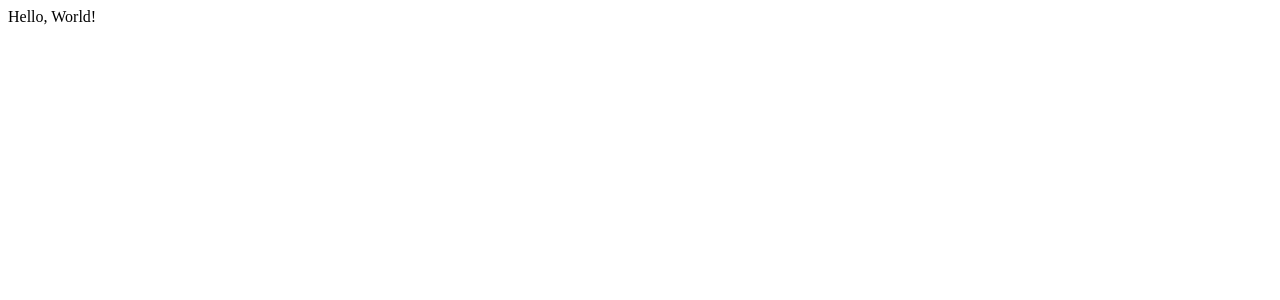
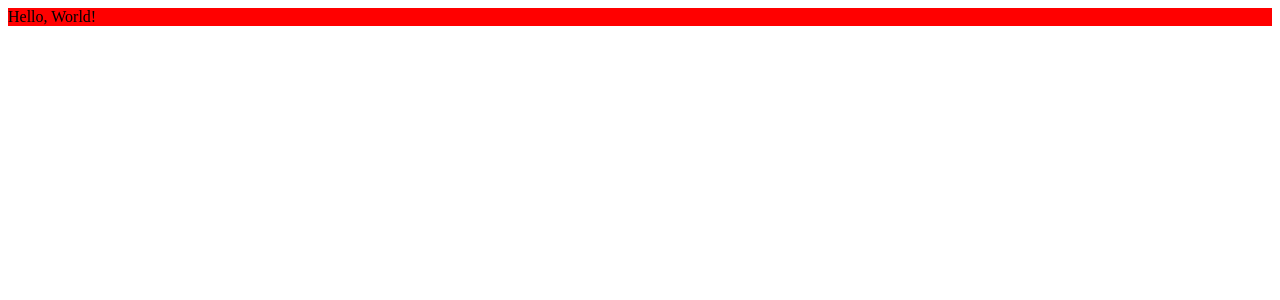
Before and after one commit to bbabdibakas/iheardnoise.frontend, a React app: page / in a window 1280 px wide. Shown: the top 300 px of the page. Built offline with nearby package versions, Linux system fonts and the light colour scheme.

Commit message:
feat: installed css-loader, style-loader

```diff
--- a/package.json
+++ b/package.json
@@ -15,7 +15,9 @@
     "@types/react": "^18.3.12",
     "@types/react-dom": "^18.3.1",
     "@types/webpack": "^5.28.5",
+    "css-loader": "^7.1.2",
     "html-webpack-plugin": "^5.6.3",
+    "style-loader": "^4.0.0",
     "ts-loader": "^9.5.1",
     "ts-node": "^10.9.2",
     "typescript": "^5.7.2",
--- /dev/null
+++ b/src/App.css
@@ -0,0 +1,3 @@
+.app {
+    background: red;
+}
--- a/src/App.tsx
+++ b/src/App.tsx
@@ -1,6 +1,8 @@
+import './App.css'
+
 const App = () => {
     return (
-        <div>
+        <div className='app'>
             Hello, World!
         </div>
     )
--- a/webpack.config.ts
+++ b/webpack.config.ts
@@ -13,6 +13,10 @@
                 test: /\.tsx?$/,
                 use: 'ts-loader',
                 exclude: /node_modules/,
+            },
+            {
+                test: /\.css$/i,
+                use: ["style-loader", "css-loader"],
             },
         ],
     },
```
Also changed, not shown: 1 other file (tests, documents, lock files or other folders).
